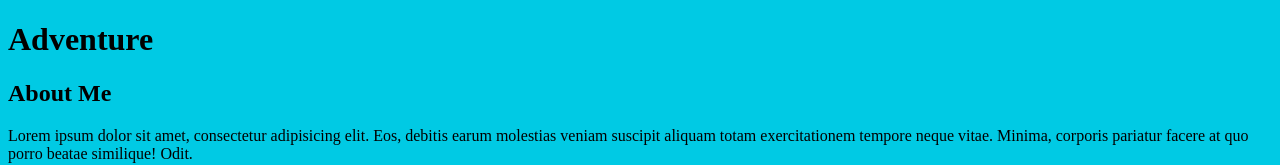
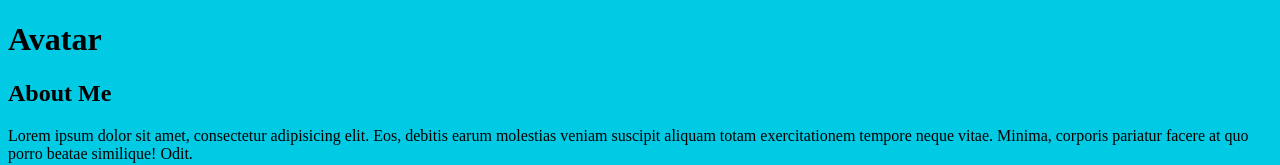
Before and after one commit to Tejaswini-tikariha/Java_Projects, a plain HTML site: page index.html in a window 1280 px wide. Shown: the top 165 px of the page. Drawn offline with Linux system fonts and the light colour scheme.

Commit message:
Update the heading

```diff
--- a/index.html
+++ b/index.html
@@ -10,7 +10,7 @@
 <body>
 
     <header>
-        <h1>Adventure</h1>
+        <h1>Avatar</h1>
     </header>
 
     <div class="container">
```
